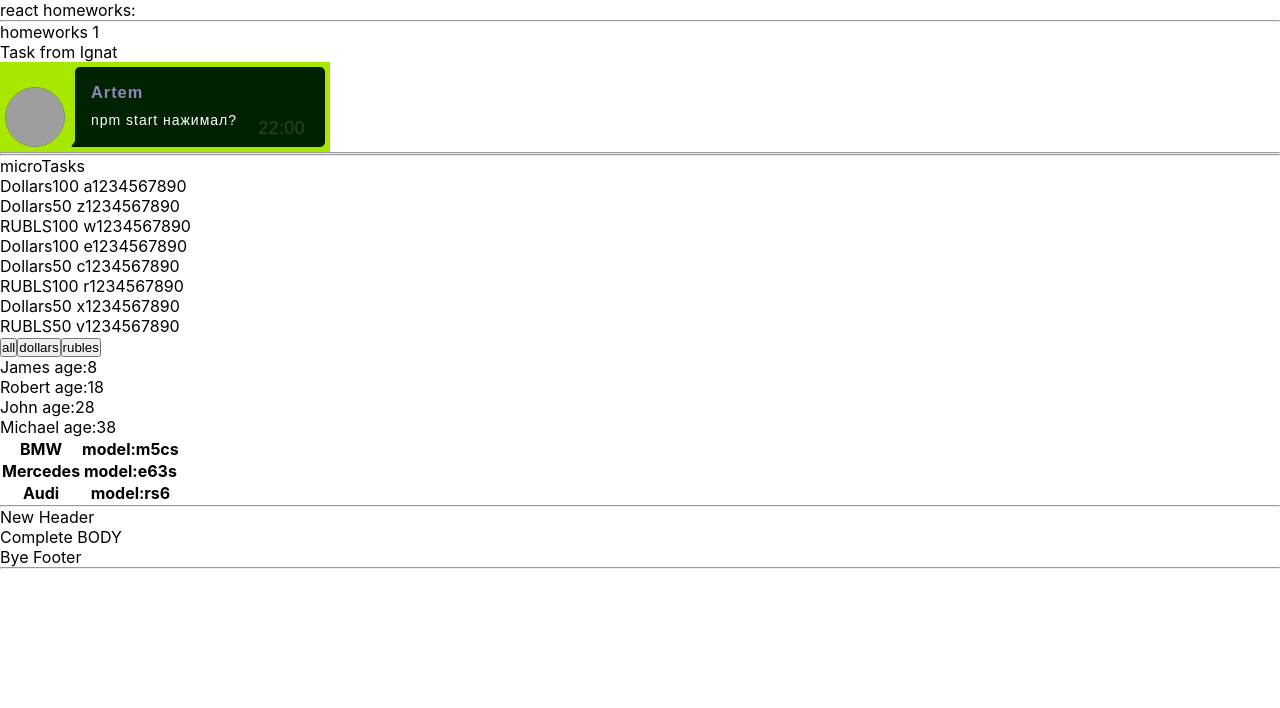
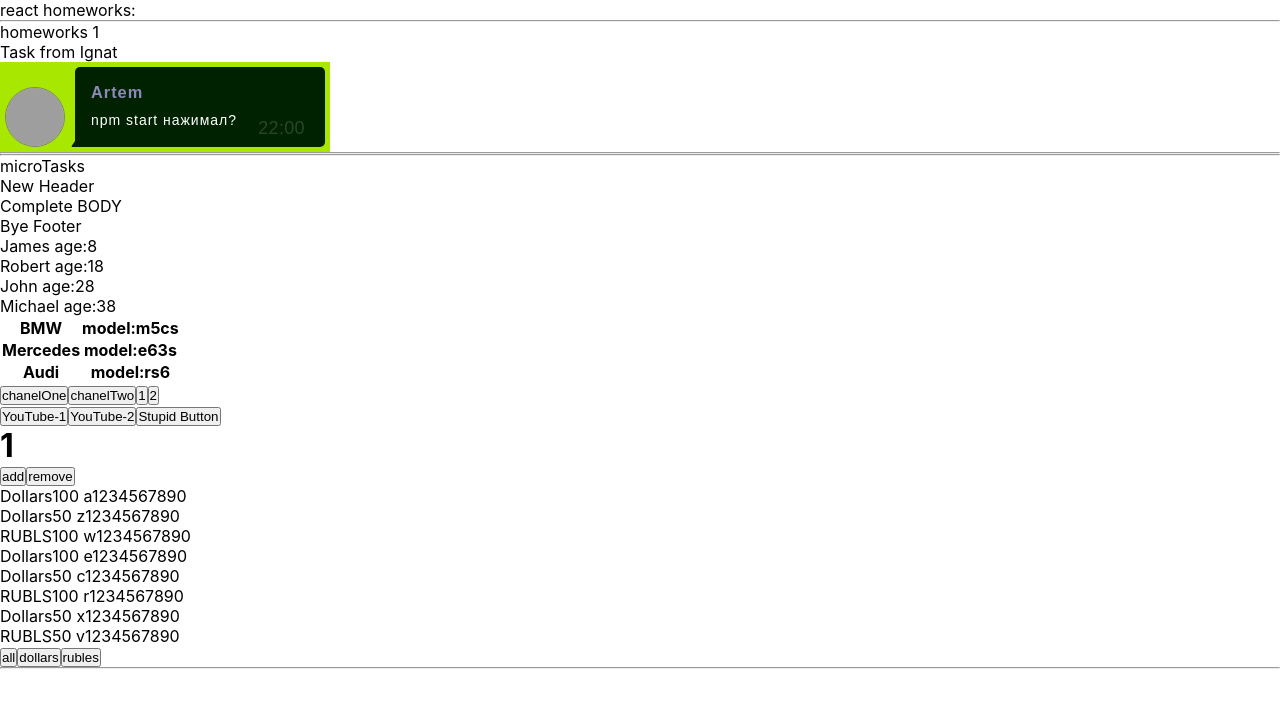
Before and after one commit to irina-lat/simple-react-homeworks, a React (Create React App) app: page / in a window 1280 px wide. Shown: the top 708 px of the page. Built offline with nearby package versions, Linux system fonts and the light colour scheme; grey boxes are pictures that could not be loaded.

Commit message:
tasks from Ignat, microTasks added

```diff
--- /dev/null
+++ b/src/p2-homeworks/h1/Component/Button.tsx
@@ -0,0 +1,19 @@
+import React from "react";
+
+type ButtonType = {
+    name: string,
+    callBack: () => void
+}
+
+export const Button = (props:ButtonType) => {
+
+    const onClickHandler = () => {
+        props.callBack()
+    }
+
+    return (
+        <>
+            <button onClick={onClickHandler}>{props.name}</button>
+        </>
+    )
+}
--- /dev/null
+++ b/src/p2-homeworks/h1/Component/ButtonNum.tsx
@@ -0,0 +1,22 @@
+import React, {useState} from "react";
+
+export const ButtonNum=()=>{
+    let [a, setA]=useState(1)
+    const onClickHandlerA =()=>{
+        setA(++a)
+        console.log(a)
+    }
+
+    const onClickHandlerB =()=>{
+        setA(--a)
+        console.log(a)
+    }
+
+    return (
+        <div>
+            <h1>{a}</h1>
+            <button onClick={onClickHandlerA}>add</button>
+            <button onClick={onClickHandlerB}>remove</button>
+        </div>
+    )
+}
--- /dev/null
+++ b/src/p2-homeworks/h1/Component/ComponentTwo.tsx
@@ -0,0 +1,31 @@
+import React from "react";
+
+export const ComponentTwo = () => {
+
+    const firstSubscriber = () => {
+        console.log('Hi, my name is Annya')
+    }
+
+    const secondSubscriber = (str: string) => {
+        console.log(str)
+    }
+
+    const fo1 = () => {
+        console.log(222)
+    }
+
+    const fo2 = (num: number) => {
+        console.log(num)
+    }
+
+    return (
+        <div>
+            {/*<button onClick={(event)=>{console.log("Hellow")}} >chanel</button>*/}
+            <button onClick={firstSubscriber}>chanelOne</button>
+            <button onClick={() => secondSubscriber('Hi, my name is Jone')}>chanelTwo</button>
+
+            <button onClick={fo1}>1</button>
+            <button onClick={() => fo2(111)}>2</button>
+        </div>
+    )
+}
--- a/src/p2-homeworks/h1/HW2.tsx
+++ b/src/p2-homeworks/h1/HW2.tsx
@@ -1,19 +1,16 @@
-import {Message} from "./Message";
 import React, {useState} from "react";
 import {ComponentOne} from "./Component/ComponentOne";
 import {ComponentsMoney} from "./Component/ComponentMoney";
 import {Header} from "./Component/Header";
 import {Body} from "./Component/Body";
 import {Footer} from "./Component/Footer";
+import {Button} from "./Component/Button";
+import {ButtonNum} from "./Component/ButtonNum";
+import {ComponentTwo} from "./Component/ComponentTwo";
+
 
 
 function HW2() {
-
-    const topCars = [
-        {manufacturer: 'BMW', model: 'm5cs'},
-        {manufacturer: 'Mercedes', model: 'e63s'},
-        {manufacturer: 'Audi', model: 'rs6'}
-    ];
 
     const [money, setMoney] = useState([
         {banknots: 'Dollars', value: 100, number: ' a1234567890'},
@@ -26,13 +23,18 @@ function HW2() {
         {banknots: 'RUBLS', value: 50, number: ' v1234567890'},
     ]);
 
+    const topCars = [
+        {manufacturer: 'BMW', model: 'm5cs'},
+        {manufacturer: 'Mercedes', model: 'e63s'},
+        {manufacturer: 'Audi', model: 'rs6'}
+    ];
+
     let [students, setStudents] = useState([
         {id: 1, name: "James", age: 8},
         {id: 2, name: "Robert", age: 18},
         {id: 3, name: "John", age: 28},
         {id: 4, name: "Michael", age: 38},
     ]);
-
 
     function buttonOne(name: string, age: number) {
         console.log(name, age)
@@ -46,22 +48,28 @@ function HW2() {
         console.log('Stupid')
     }
 
-
     return (
         <div>
             microTasks
 
-            <ComponentsMoney money={money}/>
-            <ComponentOne topCars={topCars} students={students}/>
-            <hr/>
             <Header titleForHeader={'New Header'}/>
             <Body titleForBody={'Complete BODY'}/>
             <Footer titleForFooter={'Bye Footer'}/>
 
+            <ComponentOne topCars={topCars} students={students}/>
+
+            <ComponentTwo/>
+            <Button name={'YouTube-1'} callBack={()=>buttonOne('Ivan', 18)} />
+            <Button name={'YouTube-2'} callBack={()=>buttonTwo('Vasya')} />
+            <Button name={'Stupid Button'} callBack={()=>buttonThree()} />
+            <ButtonNum />
+
+            <ComponentsMoney money={money}/>
 
             <hr/>
         </div>
     )
 }
 
+
 export default HW2
```
